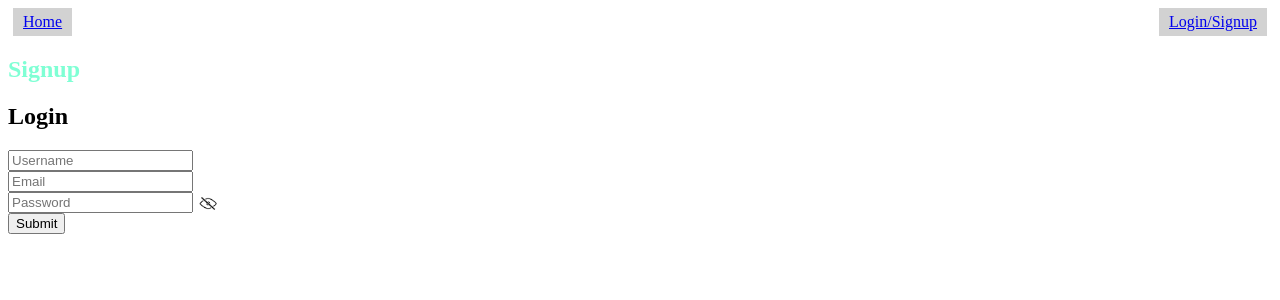
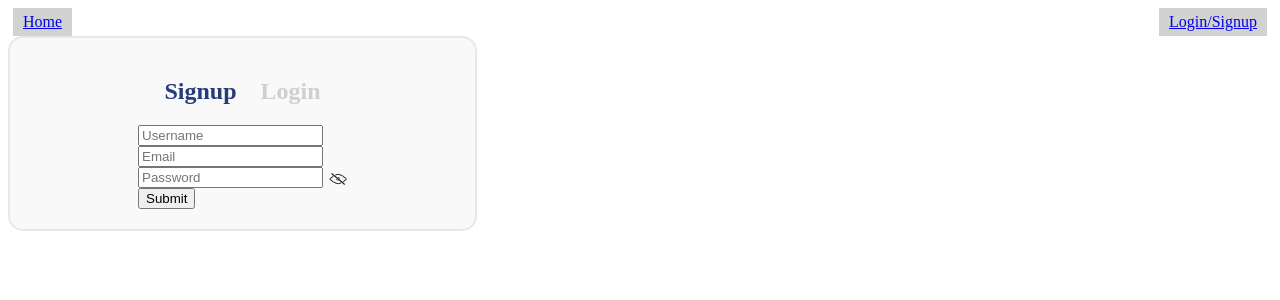
Before and after one commit to smindre1/Flash-Quiz, an Angular app: page /auth in a window 1280 px wide. Shown: the top 300 px of the page. Built offline with nearby package versions, Linux system fonts and the light colour scheme.

Commit message:
[Ver 0.0.7] I updated the appearance of the portal component.

```diff
--- a/package.json
+++ b/package.json
@@ -1,6 +1,6 @@
 {
   "name": "flash-quiz",
-  "version": "0.0.6",
+  "version": "0.0.7",
   "scripts": {
     "ng": "ng",
     "start": "ng serve",
--- a/src/app/portal/portal.component.css
+++ b/src/app/portal/portal.component.css
@@ -1,7 +1,3 @@
-.highlight {
-    color: aquamarine;
-}
-
 .public-btn-img {
     width: 20px;
 }
@@ -23,3 +19,39 @@
     cursor: pointer;
     padding: 3px 0 0 6px;
 }
+
+.portal-form {
+    display: flex;
+    position: absolute;
+    flex-direction: column;
+    justify-content: center;
+    align-items: center;
+    width: fit-content;
+    padding: 20px 10vw;
+    border: solid 2px var(--lightGrey);
+    border-radius: 15px;
+    background-color: #f9f9f9;
+    /* background-color: aquamarine; */
+}
+
+.portal-toggle {
+    cursor: pointer;
+    width: fit-content;
+    padding: 0 12px;
+}
+
+.highlight {
+    color: var(--baseBlue);
+}
+
+.no-highlight {
+    color: var(--medGrey);
+}
+
+.portal-toggle:hover {
+    color: var(--paleBlue);
+}
+
+/* .portal-toggle::selection {
+    color: bisque;
+} */
--- a/src/app/portal/portal.component.html
+++ b/src/app/portal/portal.component.html
@@ -1,6 +1,9 @@
-<form className="signupForm" autoComplete="off" (ngSubmit)="handleSubmit($event)">
-    <h2 id="signup" [ngClass]="{'highlight': toggle === 'signup'}" (click)="changeToggle('signup')">Signup</h2>
-    <h2 id="login" [ngClass]="{'highlight': toggle === 'login'}" (click)="changeToggle('login')">Login</h2>
+<form class="portal-form" autoComplete="off" (ngSubmit)="handleSubmit($event)">
+  <div class="row">
+    <h2 class="portal-toggle" id="signup" [ngClass]="{'highlight': toggle === 'signup', 'no-highlight': toggle! != 'signup'}" (click)="changeToggle('signup')">Signup</h2>
+    <h2 class="portal-toggle" id="login" [ngClass]="{'highlight': toggle === 'login', 'no-highlight': toggle != 'login'}" (click)="changeToggle('login')">Login</h2>
+  </div>
+  <section>
     <div className="formDiv">
       <div className="flexColumn formSection" *ngIf="toggle === 'signup'" >
         <input className="formFields" type="text" placeholder="Username" autoComplete="off" id="name" [(ngModel)]="name" name="name" />
@@ -25,4 +28,5 @@
       </div>
       <button className="formBtn" type="submit">Submit</button>
     </div>
-  </form>
+  </section>
+</form>
--- a/src/app/portal/portal.component.ts
+++ b/src/app/portal/portal.component.ts
@@ -50,7 +50,6 @@ export class PortalComponent {
       const userFormData = this.toggle === 'signup' ? { username: this.name, email: this.email, password: this.password } : { email: this.email, password: this.password };
 
       let url = environment.DB_URL + "users/";
-      console.log("Origin URL: ", url);
       this.toggle === 'login' ? url = url + 'login' : null;
       fetch(url, {
         method: 'POST',
--- a/src/styles.css
+++ b/src/styles.css
@@ -5,4 +5,12 @@
     --blizzardBlue: #9fe7f5;
     --lightTangerine: #f7ad19;
     --tangerine: #f27f0c;
+    --lightGrey: #e8e8e8;
+    --medGrey: #cfcfcf;
+    --paleBlue: #7090b5;
+    --baseBlue: #263c79;
 }
+
+.row {
+    display: flex;
+}
```
Also changed, not shown: 1 other file (tests, documents, lock files or other folders).
